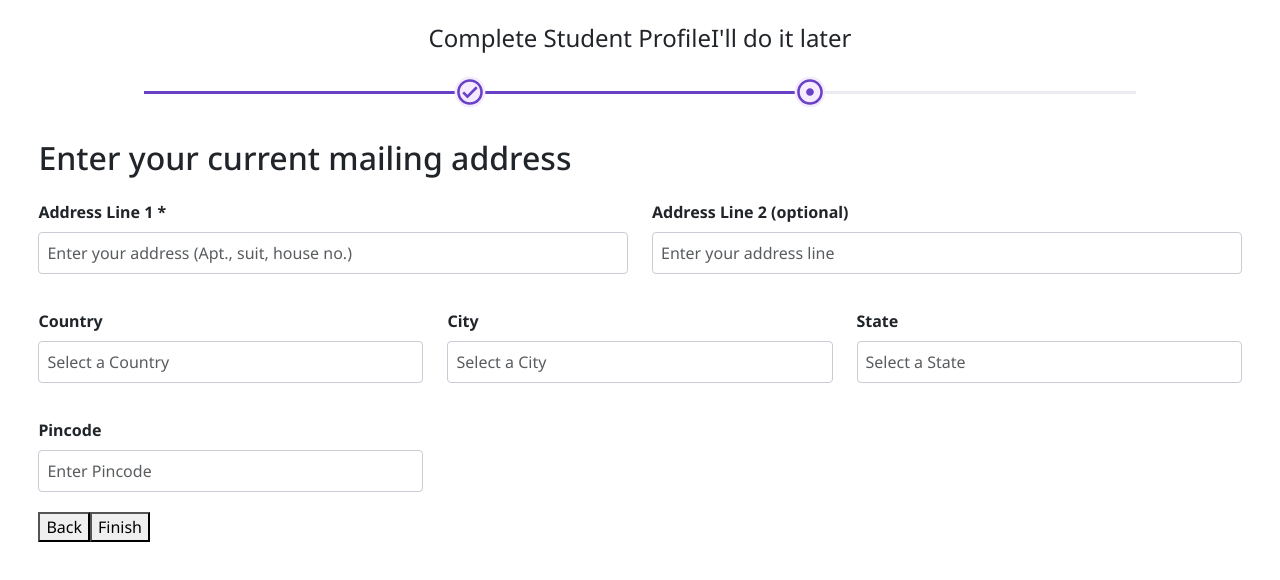
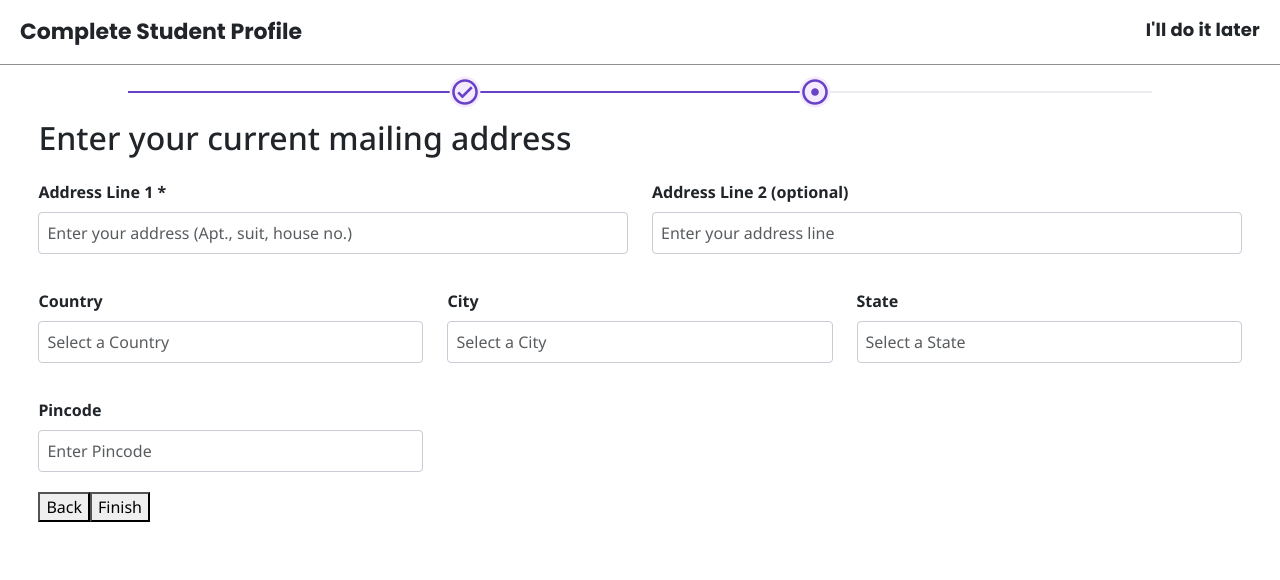
Before and after one commit to geetikajhanji11/form, a React (Create React App) app: page /address-info in a window 1280 px wide. Shown: the top 580 px of the page. Built offline with nearby package versions, Linux system fonts and the light colour scheme.

Commit message:
UI improve

```diff
--- a/src/App.js
+++ b/src/App.js
@@ -7,6 +7,10 @@ import AddressInfoForm from './components/AddressInfoForm';
 import ConfirmationPage from './components/ConfirmationPage';
 import FormSubmittedPage from './components/FormSubmittedPage';
 import NavBar from './components/NavBar'; // Import the NavBar component
+import ProgressBar from './components/ProgressBar';
+
+import "./App.css"
+import SingleLine from './components/SingleLine';
 
 function App() {
   return (
@@ -14,6 +18,11 @@ function App() {
       <Router>
         <Fragment>
           <NavBar /> {/* Include the NavBar component within the Router */}
+
+          <SingleLine />
+
+
+          <ProgressBar />
           <Routes>
             <Route path="/" element={<PersonalInfoForm />} />
             <Route path="/address-info" element={<AddressInfoForm />} />
--- a/src/components/NavBar.css
+++ b/src/components/NavBar.css
@@ -1,30 +1,3 @@
-/* NavBar.css */
-
-.upper-content {
-  display: flex;
-  justify-content: space-between;
-}
-
-.icon {
-  color: #EAECF0;
-  font-size: 30px; /* Base font size for the icons */
-  transition: color 0.3s, transform 0.3s;
-  transform: scale(1.1); /* Slightly larger icon when active */
-  border-radius: 50%; /* Make the icon circular */
-}
-
-.icon-wrapper {
-  display: flex;
-  flex-direction: column;
-}
-
-.icon.active {
-  background-color: #F4EBFF;
-  color: #6941C6;
-  font-size: 28px; /* Increase font size for active icons */
-  transform: scale(1.1); /* Slightly larger icon when active */
-}
-
 .main-navbar {
   display: flex;
   flex-direction: column;
@@ -33,60 +6,26 @@
   width: 100%; /* Set width to ensure it takes full width of its container */
 }
 
-.title {
-  font-size: 24px;
-  margin-bottom: 10px;
+.upper-content {
+  display: flex;
+  justify-content: space-between;
+  width: 100%;
 }
 
-.form-progress-bar-wrapper {
-  width: 100%;
-  padding-left: 10%;
-  padding-right: 10%;
-  margin-top: 1%;
-  margin-bottom: 1%;
+.left-content-text {
+  font-family: Poppins;
+  font-size: 22px;
+  font-weight: 700;
+  line-height: 24px;
+  letter-spacing: 0em;
+  text-align: left;
 }
 
-.form-progress-bar {
-  width: 100%; /* Ensure it spans the full width */
-  display: flex;
-  justify-content: center; /* Center the children horizontally */
-  align-items: center;
+.right-content-text {
+  font-family: Poppins;
+  font-size: 18px;
+  font-weight: 600;
+  line-height: 20px;
+  letter-spacing: 0.01em;
+  text-align: center;
 }
-
-.line {
-  color: #EAECF0;
-  flex-grow: 1; /* Allows the line to grow and fill available space */
-  height: 2.5px;
-  background-color: #EAECF0;
-  transition: background-color 0.3s;
-}
-
-@media (max-width: 768px) {
-  .line {
-    flex-grow: 1;
-  }
-  .icon {
-    transform: scale(0.8);
-  }
-}
-
-.circle {
-  display: flex;
-  flex-direction: column;
-  align-items: center;
-  justify-content: center; /* This centers the items vertically within the container, if needed */
-}
-
-.icon-text {
-  font-size: 12px;
-  margin-top: 5px; /* Adjust the spacing between the icon and the text */
-}
-
-.line-active {
-  background-color: #6941C6;
-  color: #6941C6;
-}
-
-.circle.active {
-  transform: scale(1.1); /* Slightly larger circle when active */
-}
--- a/src/components/NavBar.js
+++ b/src/components/NavBar.js
@@ -5,46 +5,17 @@ import AdjustOutlinedIcon from '@mui/icons-material/AdjustOutlined';
 import CheckCircleOutlineOutlinedIcon from '@mui/icons-material/CheckCircleOutlineOutlined';
 
 const NavBar = () => {
-  const location = useLocation();
-  const step = location.pathname;
-
-  const isFirstStep = step === "/";
-  const isSecondStep = step === "/address-info";
-  const isThirdStep = step === "/confirmation";
-  const isLastStep = step === "/form-submitted";
-
-  // Helper function to determine which icon to display
-  const renderIcon = (isActive, isCompleted) => {
-    return isCompleted ? (
-      <CheckCircleOutlineOutlinedIcon className={`icon ${isActive ? 'active' : ''}`} />
-    ) : (
-      <AdjustOutlinedIcon className={`icon ${isActive ? 'active' : ''}`} />
-    );
-  };
-
   return (
     <div className="main-navbar">
 
         <div className='upper-content'>
             <div className="left-content">
-                <div className="title">Complete Student Profile</div>
+                <div className="left-content-text">Complete Student Profile</div>
             </div>
             <div className="right-content">
-                <div className="title">I'll do it later</div>
+                <div className="right-content-text">I'll do it later</div>
             </div>
         </div>
-        { (isFirstStep || isSecondStep || isThirdStep) &&
-        <div className='form-progress-bar-wrapper'>
-          <div className="form-progress-bar">
-            <span className={`line ${isFirstStep || isSecondStep || isThirdStep || isLastStep ? 'line-active' : ''}`}></span>
-            {renderIcon(true, isSecondStep || isThirdStep || isLastStep)}
-            <span className={`line ${isSecondStep || isThirdStep || isLastStep ? 'line-active' : ''}`}></span>
-            {renderIcon(isSecondStep || isThirdStep || isLastStep, isThirdStep || isLastStep)}
-            <span className={`line ${isThirdStep || isLastStep ? 'line-active' : ''}`}></span>
-          </div>
-        </div>
-}
-
     </div>
   );
 };
--- a/src/components/PersonalInfoForm.js
+++ b/src/components/PersonalInfoForm.js
@@ -2,6 +2,7 @@ import React, { useState, useEffect } from 'react';
 import { useNavigate } from 'react-router-dom';
 import { useFormData } from '../FormDataContext';
 import "./PersonalInfoForm.css"
+import SingleLine from './SingleLine';
 
 const PersonalInfoForm = () => {
   const navigate = useNavigate();
@@ -14,6 +15,7 @@ const PersonalInfoForm = () => {
     dateOfBirth: formData.dateOfBirth || '',
   });
   const [errors, setErrors] = useState({});
+  const [isButtonEnabled, setIsButtonEnabled] = useState(false);
 
   useEffect(() => {
     // Update local form data if formData context changes
@@ -160,6 +162,7 @@ const PersonalInfoForm = () => {
         </div>
       </div>
 
+      <SingleLine />
       <div className='actions'>
         <button className='back-button' onClick={handleBack}>Back</button>
         <button onClick={handleNext}>Save & Continue</button>
--- /dev/null
+++ b/src/components/ProgressBar.css
@@ -0,0 +1,75 @@
+
+
+  .icon {
+    color: #EAECF0;
+    font-size: 30px; /* Base font size for the icons */
+    transition: color 0.3s, transform 0.3s;
+    transform: scale(1.1); /* Slightly larger icon when active */
+    border-radius: 50%; /* Make the icon circular */
+  }
+
+  .icon-wrapper {
+    display: flex;
+    flex-direction: column;
+  }
+
+  .icon.active {
+    background-color: #F4EBFF;
+    color: #6941C6;
+    font-size: 28px; /* Increase font size for active icons */
+    transform: scale(1.1); /* Slightly larger icon when active */
+  }
+
+
+  .form-progress-bar-wrapper {
+    width: 100%;
+    padding-left: 10%;
+    padding-right: 10%;
+    margin-top: 1%;
+    margin-bottom: 1%;
+  }
+
+  .form-progress-bar {
+    width: 100%; /* Ensure it spans the full width */
+    display: flex;
+    justify-content: center; /* Center the children horizontally */
+    align-items: center;
+  }
+
+  .line {
+    color: #EAECF0;
+    flex-grow: 1; /* Allows the line to grow and fill available space */
+    height: 2.5px;
+    background-color: #EAECF0;
+    transition: background-color 0.3s;
+  }
+
+  @media (max-width: 768px) {
+    .line {
+      flex-grow: 1;
+    }
+    .icon {
+      transform: scale(0.8);
+    }
+  }
+
+  .circle {
+    display: flex;
+    flex-direction: column;
+    align-items: center;
+    justify-content: center; /* This centers the items vertically within the container, if needed */
+  }
+
+  .icon-text {
+    font-size: 12px;
+    margin-top: 5px; /* Adjust the spacing between the icon and the text */
+  }
+
+  .line-active {
+    background-color: #6941C6;
+    color: #6941C6;
+  }
+
+  .circle.active {
+    transform: scale(1.1); /* Slightly larger circle when active */
+  }
--- /dev/null
+++ b/src/components/ProgressBar.js
@@ -0,0 +1,42 @@
+import React from 'react';
+import { useLocation } from 'react-router-dom';
+import AdjustOutlinedIcon from '@mui/icons-material/AdjustOutlined';
+import CheckCircleOutlineOutlinedIcon from '@mui/icons-material/CheckCircleOutlineOutlined';
+import './ProgressBar.css'; // Assuming the CSS needed for ProgressBar is in NavBar.css
+
+const ProgressBar = () => {
+  const location = useLocation();
+  const step = location.pathname;
+
+  const isFirstStep = step === "/";
+  const isSecondStep = step === "/address-info";
+  const isThirdStep = step === "/confirmation";
+  const isLastStep = step === "/form-submitted";
+
+  // Helper function to determine which icon to display
+  const renderIcon = (isActive, isCompleted) => {
+    return isCompleted ? (
+      <CheckCircleOutlineOutlinedIcon className={`icon ${isActive ? 'active' : ''}`} />
+    ) : (
+      <AdjustOutlinedIcon className={`icon ${isActive ? 'active' : ''}`} />
+    );
+  };
+
+  return (
+    <div>
+      { (isFirstStep || isSecondStep || isThirdStep) &&
+        <div className='form-progress-bar-wrapper'>
+          <div className="form-progress-bar">
+            <span className={`line ${isFirstStep || isSecondStep || isThirdStep || isLastStep ? 'line-active' : ''}`}></span>
+            {renderIcon(true, isSecondStep || isThirdStep || isLastStep)}
+            <span className={`line ${isSecondStep || isThirdStep || isLastStep ? 'line-active' : ''}`}></span>
+            {renderIcon(isSecondStep || isThirdStep || isLastStep, isThirdStep || isLastStep)}
+            <span className={`line ${isThirdStep || isLastStep ? 'line-active' : ''}`}></span>
+          </div>
+        </div>
+}
+    </div>
+  );
+};
+
+export default ProgressBar;
--- /dev/null
+++ b/src/components/SingleLine.css
@@ -0,0 +1,5 @@
+.custom-line {
+    width: 100%;
+      color: #909090;
+      border-bottom: 0.62px solid;
+  }
--- /dev/null
+++ b/src/components/SingleLine.js
@@ -0,0 +1,14 @@
+
+import React, { Fragment } from 'react';
+
+import "./SingleLine.css"
+
+function SingleLine() {
+  return (
+        <Fragment>
+            <div className='custom-line'></div>
+        </Fragment>
+  );
+}
+
+export default SingleLine;
```
Also changed, not shown: src/App.css (line endings or trailing spaces).
